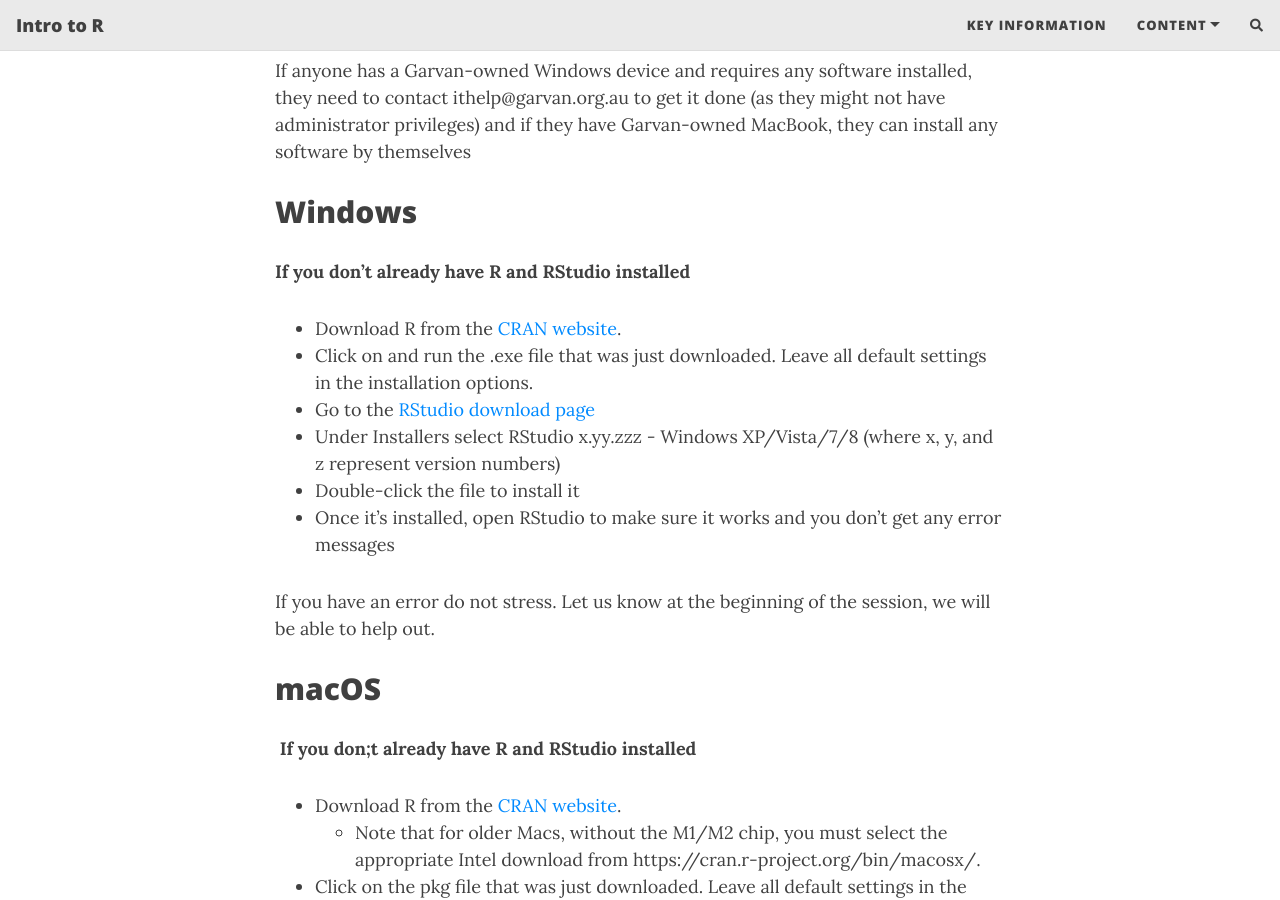
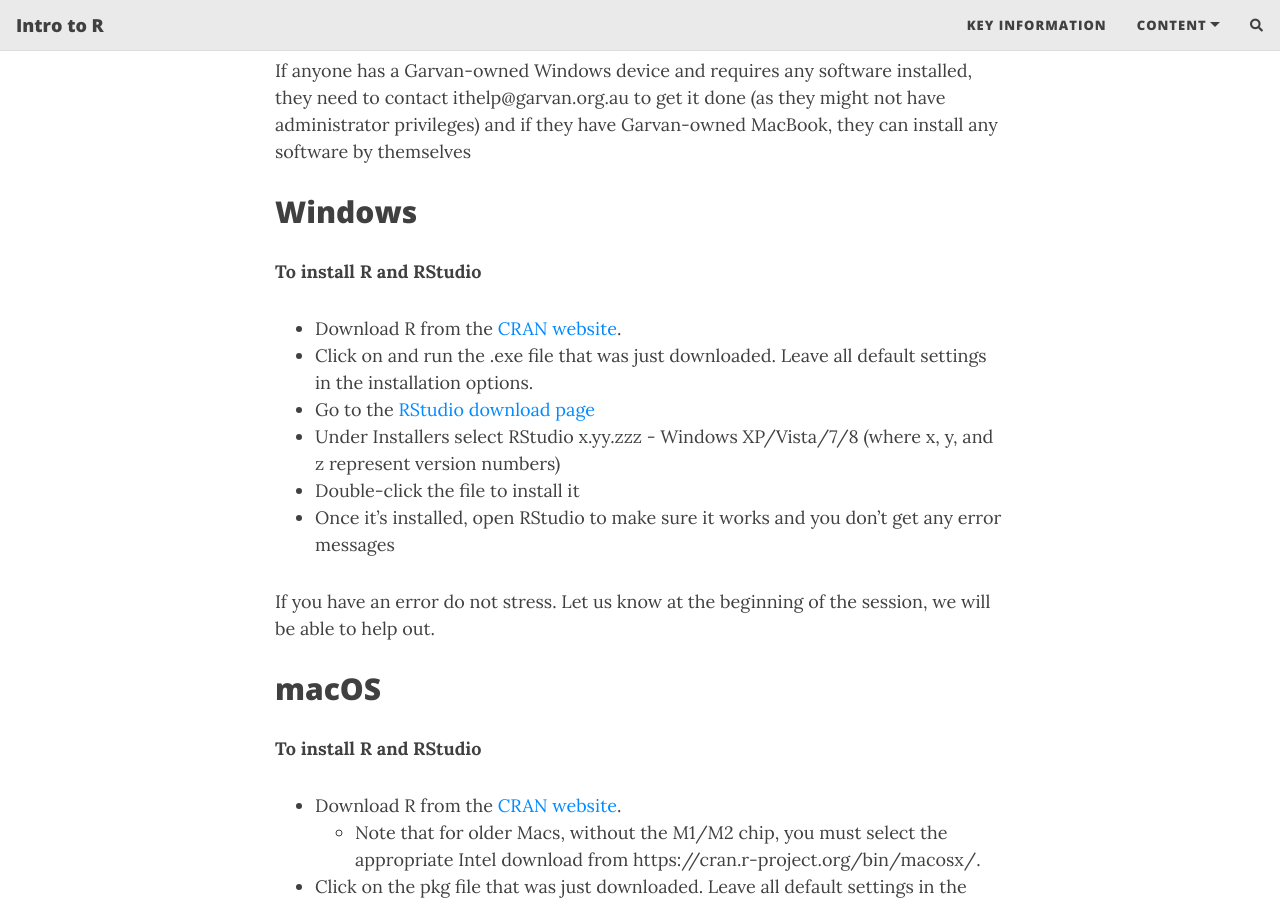
Before and after one commit to theheking/intro-to-r, a Jekyll site: the page built from key_info.md, in a window 1280 px wide and 900 px high, scrolled down 1246 px. Built offline with Jekyll 4.4.1, drawn with Linux system fonts in a browser that asks for light colours; nearby versions of some CDN libraries; comment, search, counter and statistics services are not loaded.

Commit message:
Update key_info.md

```diff
--- a/key_info.md
+++ b/key_info.md
@@ -39,7 +39,7 @@
 
 
 ## Windows
-<b> If you don't already have R and RStudio installed </b>
+<b> To install R and RStudio </b>
  - Download R from the [CRAN website](http://cran.r-project.org/bin/windows/base/release.htm).
  - Click on and run the .exe file that was just downloaded. Leave all default settings in the installation options.
  - Go to the [RStudio download page](https://www.rstudio.com/products/rstudio/download/#download)
@@ -50,7 +50,7 @@
 If you have an error do not stress. Let us know at the beginning of the session, we will be able to help out.
 
 ## macOS
-<b> If you don;t already have R and RStudio installed </b>
+<b> To install R and RStudio </b>
  - Download R from the [CRAN website](https://cran.r-project.org/bin/macosx/big-sur-arm64/base/R-4.3.1-arm64.pkg).
     - Note that for older Macs, without the M1/M2 chip, you must select the appropriate Intel download from https://cran.r-project.org/bin/macosx/.
  - Click on the pkg file that was just downloaded. Leave all default settings in the installation options.
```
